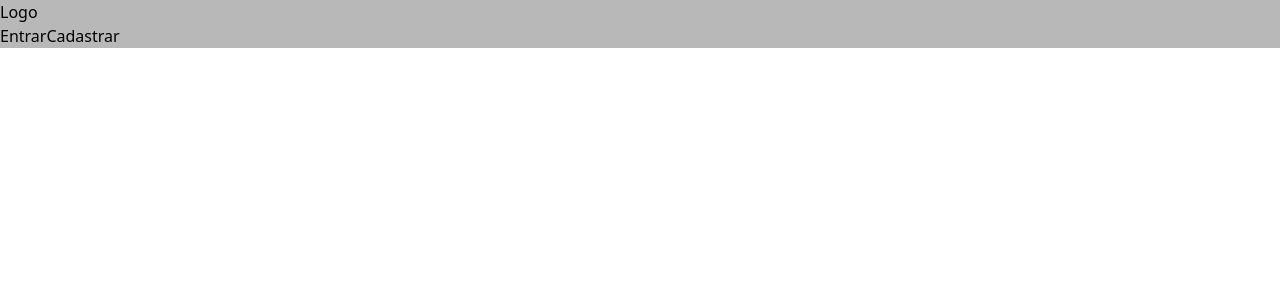
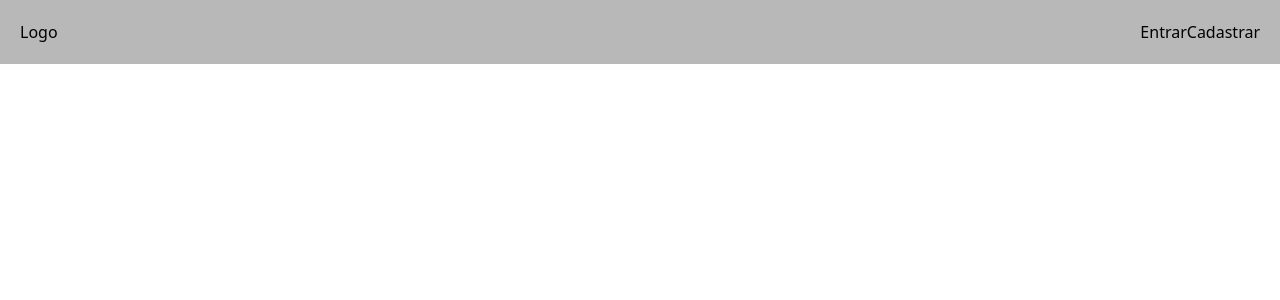
Before and after one commit to JorgeLucasPinheiro98/ToDoList, a React (Vite) app in the folder frontend/: page / in a window 1280 px wide. Shown: the top 300 px of the page. Built offline with nearby package versions, Linux system fonts and the light colour scheme.

Commit message:
Adicionando css

```diff
--- a/frontend/src/components/Header/style.module.css
+++ b/frontend/src/components/Header/style.module.css
@@ -1,3 +1,10 @@
 .header {
     background-color: rgb(185, 184, 184);
+    display: flex;
+    justify-content: space-between;
+    padding: 10px;
 }
+
+.header > * {
+    padding: 10px;
+}
```
